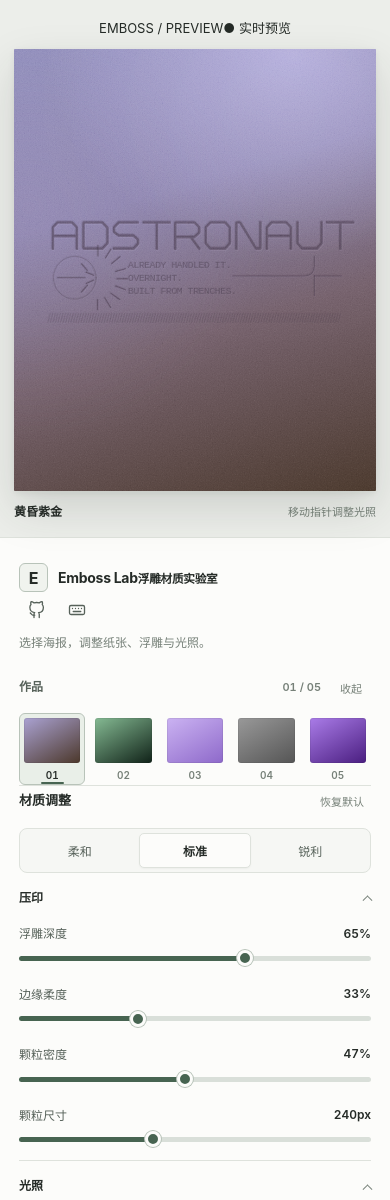
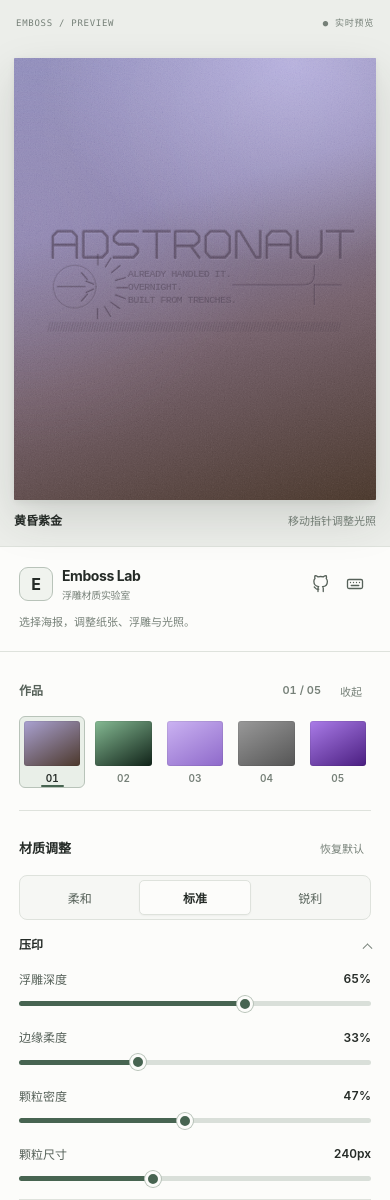
Before and after one commit to weepwood/Emboss-Lab, a plain HTML site: page index.html in a window 390 px wide. Shown: the top 1200 px of the page. Drawn offline with Linux system fonts and the light colour scheme.

Commit message:
实现双栏布局与独立滚动的左侧检查器

```diff
--- a/assets/interface.css
+++ b/assets/interface.css
@@ -19,8 +19,8 @@
   --ui-accent-text: #ffffff;
   --ui-focus: #43674e;
   --ui-paper-shadow: 0 18px 45px rgba(42, 48, 42, .15), 0 2px 8px rgba(42, 48, 42, .08);
-  --ui-header-height: 64px;
-  --ui-inspector-width: 360px;
+  --ui-header-height: 0px;
+  --ui-inspector-width: 344px;
 }
 
 :root[data-theme="dark"] {
@@ -163,7 +163,7 @@ main {
   width: 100%;
   min-height: calc(100dvh - var(--ui-header-height));
   display: grid;
-  grid-template-columns: minmax(0, 1fr) var(--ui-inspector-width);
+  grid-template-columns: var(--ui-inspector-width) minmax(0, 1fr);
   align-items: stretch;
   gap: 0;
   margin: 0;
@@ -741,3 +741,44 @@ input[type="range"]::-moz-range-thumb {
   .icon-button, .scene-select, .mini-button, .preset, .reset,
   .action-button, .toggle-track, .toggle-dot, .sub-kicker::after { transition: none; }
 }
+
+/* 左侧固定检查器与右侧画布：顶栏不再参与布局 */
+.workspace { min-height: 100dvh; }
+.stage-shell { grid-column: 2; grid-row: 1; min-height: 100dvh; padding-top: 62px; }
+.studio-sidebar { grid-column: 1; grid-row: 1; height: 100dvh; max-height: 100dvh; overflow: hidden; padding: 0; gap: 0; border: 0; border-right: 1px solid var(--ui-border); }
+.sidebar-intro { flex: none; padding: 22px 19px 17px; border-bottom: 1px solid var(--ui-border); }
+.sidebar-brandbar { display: flex; align-items: center; justify-content: space-between; gap: 8px; }
+.brand { gap: 9px; }
+.brand-mark { width: 34px; height: 34px; border-radius: 9px; }
+.brand-copy { display: flex; flex-direction: column; gap: 1px; }
+.brand-copy strong { font-size: 14px; line-height: 1.3; letter-spacing: -.03em; }
+.brand-copy small { color: var(--ui-muted); font-size: 10px; font-weight: 450; }
+.sidebar-utilities { display: flex; gap: 2px; }
+.sidebar-utilities .icon-button { width: 32px; min-width: 32px; height: 32px; padding: 6px; }
+.sidebar-description { margin-top: 12px; font-size: 11px; }
+.sidebar-scroll { flex: 1 1 auto; min-height: 0; overflow-y: auto; overscroll-behavior: contain; scrollbar-width: thin; scrollbar-color: var(--ui-border-strong) transparent; display: flex; flex-direction: column; gap: 22px; padding: 21px 19px 25px; }
+.sidebar-actions { display: flex; flex-direction: column; gap: 10px; flex: none; padding: 14px 19px 17px; border-top: 1px solid var(--ui-border); background: var(--ui-surface); }
+.sidebar-actions-head { display: flex; align-items: center; justify-content: space-between; gap: 8px; }
+.sidebar-actions-head span { color: var(--ui-muted); font-size: 10px; }
+.sidebar-actions .action-button { min-height: 36px; }
+.sidebar-actions .panel-note { font-size: 10px; }
+.stage-overline { position: absolute; top: 22px; left: clamp(24px, 4vw, 64px); right: clamp(24px, 4vw, 64px); display: flex; align-items: center; justify-content: space-between; gap: 12px; color: var(--ui-muted); font: 580 10px/1.2 ui-monospace, Consolas, monospace; letter-spacing: .08em; pointer-events: none; }
+.panel-sub[open] > .sub-kicker { margin-bottom: 15px; }
+.setting { margin-bottom: 17px; }
+.setting select { background: var(--ui-bg); }
+.shortcut-panel { top: 75px; left: 15px; right: auto; }
+@media (max-width: 1024px) {
+  .workspace { display: flex; flex-direction: column; min-height: 0; }
+  .stage-shell { order: -1; min-height: 0; padding-top: 65px; }
+  .studio-sidebar { order: 0; height: auto; max-height: none; overflow: visible; border: 0; border-top: 1px solid var(--ui-border); padding: 0; gap: 0; }
+  .sidebar-intro { padding: 20px clamp(24px, 5vw, 48px); }
+  .sidebar-scroll { overflow: visible; padding: 25px clamp(24px, 5vw, 48px); }
+  .sidebar-actions { padding: 17px clamp(24px, 5vw, 48px) 24px; }
+  .stage-overline { left: 24px; right: 24px; top: 22px; }
+  .sidebar-actions .action-grid, .sidebar-actions .panel-note { max-width: 640px; }
+}
+@media (max-width: 450px) {
+  .stage-shell { padding-top: 58px; }
+  .stage-overline { left: 16px; right: 16px; top: 18px; font-size: 9px; }
+  .sidebar-intro, .sidebar-scroll, .sidebar-actions { padding-left: 19px; padding-right: 19px; }
+}
```
